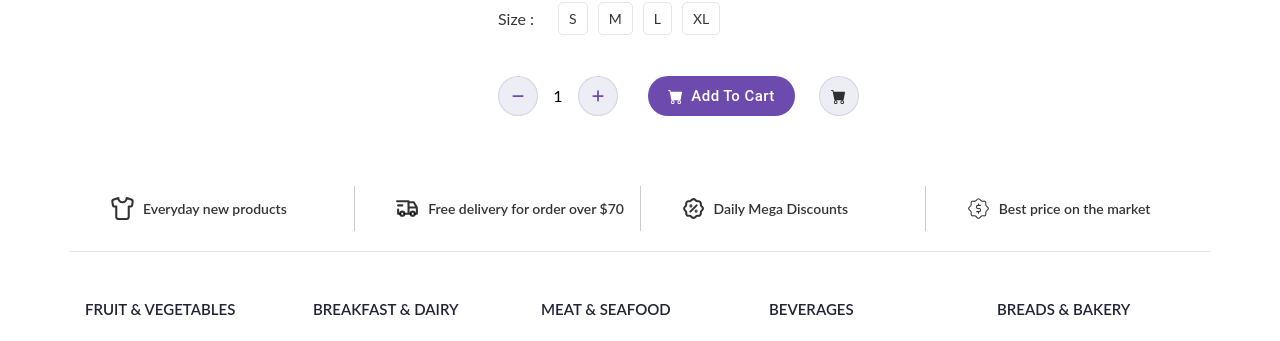
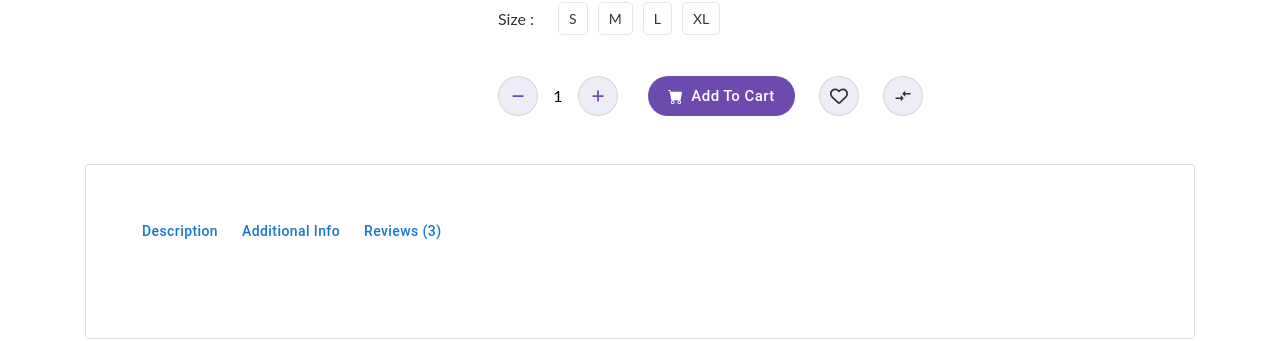
Before and after one commit to SantoshRaj007/react-project, a React (Create React App) app: page /product/1 in a window 1280 px wide. Shown: the part 500-841 px from the top of the page. Built offline with nearby package versions, Linux system fonts and the light colour scheme; no server answers.

Commit message:
reviews section under working

```diff
--- a/src/App.css
+++ b/src/App.css
@@ -568,9 +568,12 @@ footer .copyright ul li a:hover svg{color: #fff !important;}
 
 .productSize ul li a{display: flex; align-items: center; justify-content: center; padding: 5px 10px !important; border: 1px solid rgba(0,0,0,0.1); border-radius: 5px !important; cursor: pointer; text-decoration: none !important; color: #000; font-size: 14px !important; transition: all 0.1s ease-in-out;}
 
+.productSize ul li a:hover{background: #ececec !important;}
 
 .productSize ul li a.active{background: #6d4aae !important; color: #fff !important;}
 
 .productDetails .btn-circle{min-width: 40px !important; width: 40px !important; height: 40px !important; border-radius: 50% m !important; background: #edeef5 !important; border: 1px solid rgba(0,0,0,0.1) !important; color: #000; padding: 5px !important;}
 
-.productDetails .btn-circle svg {color: #000 !important; opacity: 0.8;}
+.productDetails .btn-circle svg {color: #000 !important; opacity: 0.8; font-size: 18px;}
+
+.productDetails .btn-circle:hover{background: #ccc !important;}
--- a/src/Pages/ProductDetails/ProductDetails.jsx
+++ b/src/Pages/ProductDetails/ProductDetails.jsx
@@ -4,10 +4,16 @@ import React, { useState } from 'react'
 import ProductZoom from '../../Components/ProductZoom/ProductZoom'
 import QuantityCount from '../../Components/QuantityCount/QuantityCount'
 import { BsCartFill } from 'react-icons/bs'
+import { FaRegHeart } from 'react-icons/fa6'
+import { MdOutlineCompareArrows } from 'react-icons/md'
+import Tooltip from '@mui/material/Tooltip';
+import image1 from '../../assets/product/product1.jpg'
 
 const ProductDetails = () => {
 
     const [activeSize, setActiveSize] = useState(null);
+
+    const [activeTabs, setActiveTabs] = useState(0);
 
     const isActive = (index) => {
         setActiveSize(index);
@@ -60,14 +66,105 @@ const ProductDetails = () => {
                             <div className='d-flex align-items-center mt-3'>
                                 <QuantityCount/>
                                 <Button className='btn-blue btn-lg btn-big btn-round'><BsCartFill /> &nbsp; Add to cart</Button>
+                                <Tooltip title="Add to wishlist" placement='top'>
+                                    <Button className='btn-blue btn-lg btn-big btn-circle ml-4'>
+                                        <FaRegHeart/>
+                                    </Button>
+                                </Tooltip>
 
-                                <Button className='btn-blue btn-lg btn-big btn-circle ml-4'>
-                                    <BsCartFill/>
-                                </Button>
+                                <Tooltip title="Add to Compare" placement='top'>
+                                    <Button className='btn-blue btn-lg btn-big btn-circle ml-4'>
+                                        <MdOutlineCompareArrows/>
+                                    </Button>
+                                </Tooltip>
                             </div>
 
                         </div>
                     </div>
+
+                    <div className='card mt-5 p-5 detailsPageTabs'>
+                        <div className='customTabs'>
+                            <ul className='list list-inline'>
+                                <li className='list-inline-item'>
+                                    <Button className={`${activeTabs === 0 && 'active'}`} onClick={() => {setActiveTabs(0)}}>Description</Button>
+                                </li>
+
+                                <li className='list-inline-item'>
+                                    <Button className={`${activeTabs === 1 && 'active'}`} onClick={() => {setActiveTabs(1)}}>Additional info</Button>
+                                </li>
+
+                                <li className='list-inline-item'>
+                                    <Button className={`${activeTabs === 2 && 'active'}`} onClick={() => {setActiveTabs(2)}}>Reviews (3)</Button>
+                                </li>
+                            </ul>
+                            <br/>
+
+                            {
+                                activeTabs === 0 &&
+                                <div className='tabContent'>
+                                    {/* <p>{currentProduct.description}</p> */}
+                                </div>
+                            }
+
+                            {
+                                activeTabs === 1 &&
+                                <div className='tabContent'>
+                                    <div className='table-responsive'>
+                                        <table className='table table-bordered'>
+                                            <tbody>
+                                                <tr className='stand-up'>
+                                                    <th>Brands</th>
+                                                    <td>
+                                                        <p>Puma</p>
+                                                    </td>
+                                                </tr>
+                                                <tr className='folded-wo-wheels'>
+                                                    <th>Size</th>
+                                                    <td>
+                                                        <p>M</p>
+                                                    </td>
+                                                </tr>
+                                                <tr className='folded-w-wheels'>
+                                                    <th>Material</th>
+                                                    <td>
+                                                        <p>Cotton</p>
+                                                    </td>
+                                                </tr>
+                                            </tbody>
+                                        </table>
+                                    </div>
+                                </div>
+                            }
+
+                            {
+                                activeTabs === 2 &&
+                                <div className='tabContent'>
+                                    <div className='row'>
+                                        <div className='col-md-8'>
+                                            <h3>Customer questions & answers</h3>
+                                            <br/>
+
+                                            <div className='card p-4 reviewsCard flex-row'>
+                                                <div className='image'>
+                                                    <div className='rounded-circul'>
+                                                        <img src={image1} alt='imgae'/>
+                                                    </div>
+                                                    <span className='text-g d-block text-center font-weight-bold'>Santosh Singh</span>
+                                                </div>
+
+                                                <div className='info pl-5'>
+                                                    <div className='d-flex align-items-center w-100'>
+                                                        <h5 className='text-light'>Review</h5>
+                                                    </div>
+                                                </div>
+                                            </div>
+                                        </div>
+                                    </div>
+                                </div>
+                            }
+                        </div>
+                    </div>
+
                 </div>
             </section>
         </>
```
